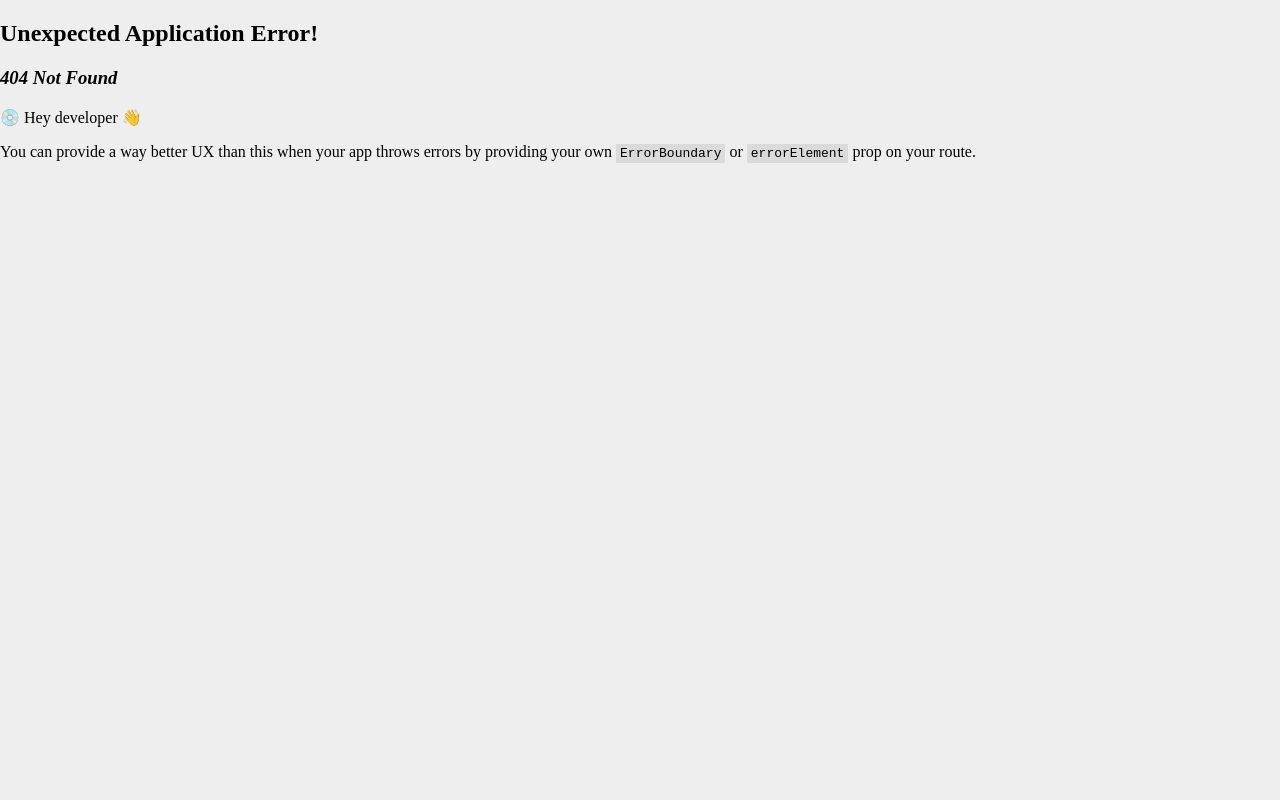
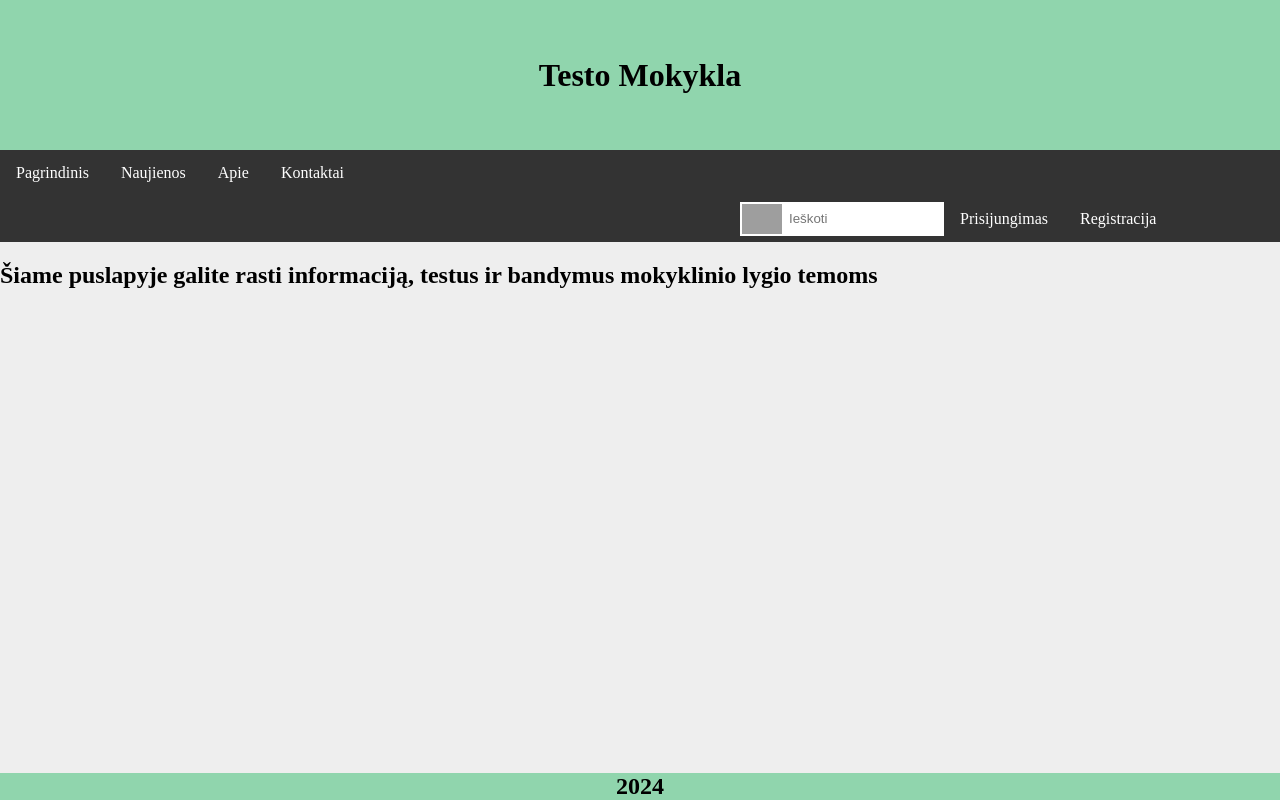
Before and after one commit to Laivelis123/saltibarsciai, a React (Vite) app in the folder testo-mokykla/: page /apie in a window 1280 px wide. Before the commit this address had no page. Built offline with nearby package versions, Linux system fonts and the light colour scheme; grey boxes are pictures that could not be loaded.

Commit message:
Sukūriau linkus į meniu punktus

```diff
--- /dev/null
+++ b/testo-mokykla/src/Pages/Apie.jsx
@@ -0,0 +1,12 @@
+import React from 'react'
+import UI from "../components/UI";
+
+function Apie() {
+
+    return (
+        <UI>
+            <h2>Šiame puslapyje galite rasti informaciją, testus ir bandymus mokyklinio lygio temoms</h2>
+        </UI>
+    );
+}
+export default Apie
--- /dev/null
+++ b/testo-mokykla/src/Pages/Kontaktai.jsx
@@ -0,0 +1,15 @@
+import React from 'react'
+import UI from "../components/UI";
+
+function Kontaktai() {
+
+    return (
+        <UI>
+            <h2>Justina Ivoškaitė: jusivo@ktu.lt</h2>
+            <h2>Gvidas Valionis: gvival@ktu.lt</h2>
+            <h2>Klemensas Barauskas: klebar@ktu.lt</h2>
+            <h2>Justina Čečkauskaitė: juscec@ktu.lt</h2>
+        </UI>
+    );
+}
+export default Kontaktai
--- /dev/null
+++ b/testo-mokykla/src/Pages/Naujienos.jsx
@@ -0,0 +1,12 @@
+import React from 'react'
+import UI from "../components/UI";
+
+function Naujienos() {
+
+    return (
+        <UI>
+        <h2>Kolkas naujienų nėra</h2>
+        </UI>
+    );
+}
+export default Naujienos
--- a/testo-mokykla/src/components/Menu.jsx
+++ b/testo-mokykla/src/components/Menu.jsx
@@ -8,7 +8,16 @@ export default function Header() {
                 <Link to="/">Pagrindinis</Link>
             </li>
             <li>
-                <a>Naujienos</a>
+                <Link to="/naujienos">Naujienos</Link>
+            </li>
+            <li>
+                <Link to="/apie">Apie</Link>
+            </li>
+            <li>
+                <Link to="/kontaktai">Kontaktai</Link>
+            </li>
+            <li>
+                <SearchBar />
             </li>
             <li>
                 <a>Prisijungimas</a>
@@ -16,17 +25,6 @@ export default function Header() {
             <li>
                 <a>Registracija</a>
             </li>
-            <li>
-                <a>Apie</a>
-            </li>
-            <li>
-                <a>Kontaktai</a>
-            </li>
-            <li>
-                <SearchBar />
-
-            </li>
-
         </ul>
     );
 }
```
Also changed, not shown: testo-mokykla/src/main.jsx (+17 -0 lines).
